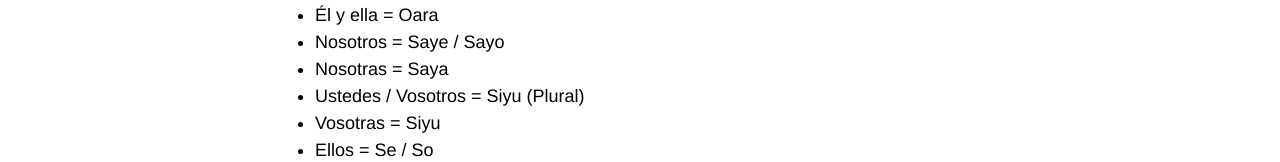
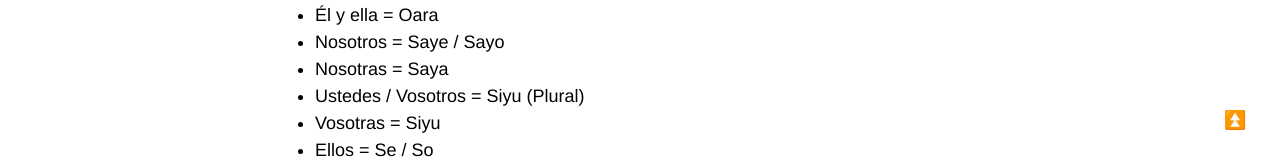
Before and after one commit to MetroManSR/MetroWeb1, a Jekyll site: the page built from balkeon/docs/sentencewords.md, in a window 1280 px wide and 900 px high, scrolled down 585 px. Shown: the part 735-897 px from the top of the window. Built offline with Jekyll 4.4.1, drawn with Linux system fonts in a browser that asks for light colours; our own code applies the rules of GitHub Pages for plain Markdown files; comment, search, counter and statistics services are not loaded.

Commit message:
Update sentencewords.md

```diff
--- a/balkeon/docs/sentencewords.md
+++ b/balkeon/docs/sentencewords.md
@@ -10,6 +10,7 @@
 # Índice
 
 <a name="top"></a>
+<a class="top-link hide" href="#top">⏫️</a>
 
 - [Piezas de Oraciones](#piezas-de-oraciones)
   - [Copulativos](#copulativos)
```
